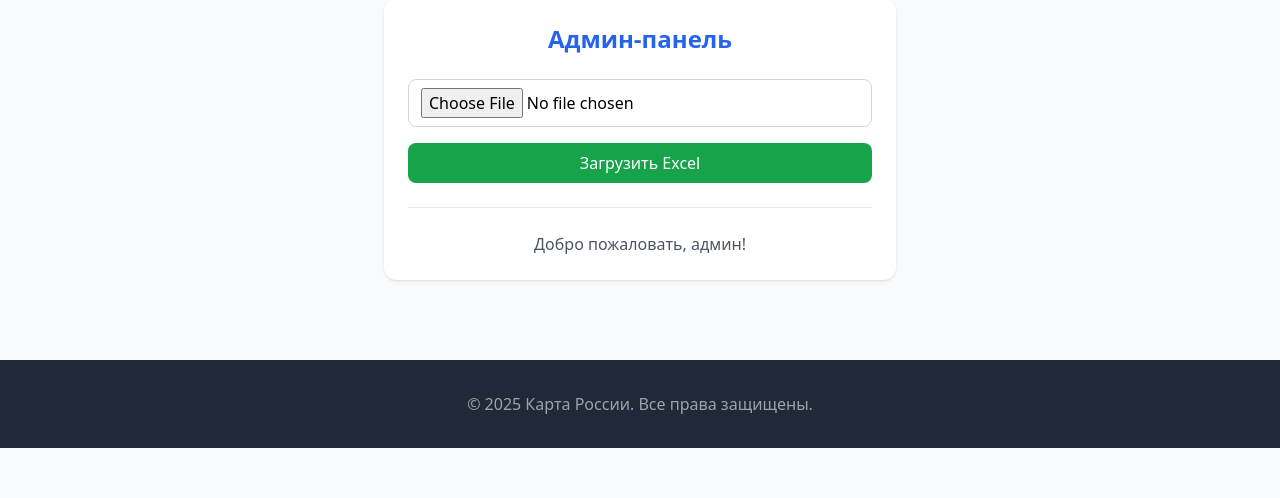
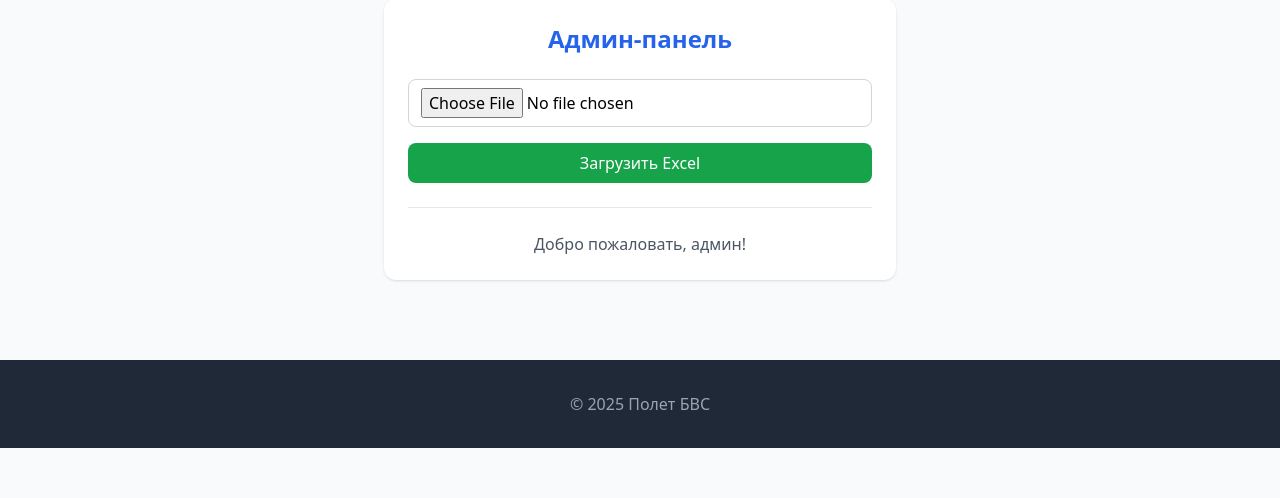
Before and after one commit to Runislam/hakaton, a Flask app: page /admin in a window 1280 px wide. Shown: the part 153-651 px from the top of the page. Run offline with Flask 3, Linux system fonts and the light colour scheme; the visitor is signed in with stand-in values (Sample User, id 1); parts of the project's set-up code (start-up, migrations or seed data) failed here and were passed over; some libraries are stand-ins or nearby versions.

Commit message:
В добрый путь!

```diff
--- a/templates/admin_panel.html
+++ b/templates/admin_panel.html
@@ -42,7 +42,7 @@
 
   <footer class="bg-gray-800 text-white py-8 mt-12">
     <div class="container mx-auto px-4 text-center text-gray-400">
-      © 2025 Карта России. Все права защищены.
+      © 2025 Полет БВС
     </div>
   </footer>
 
```
